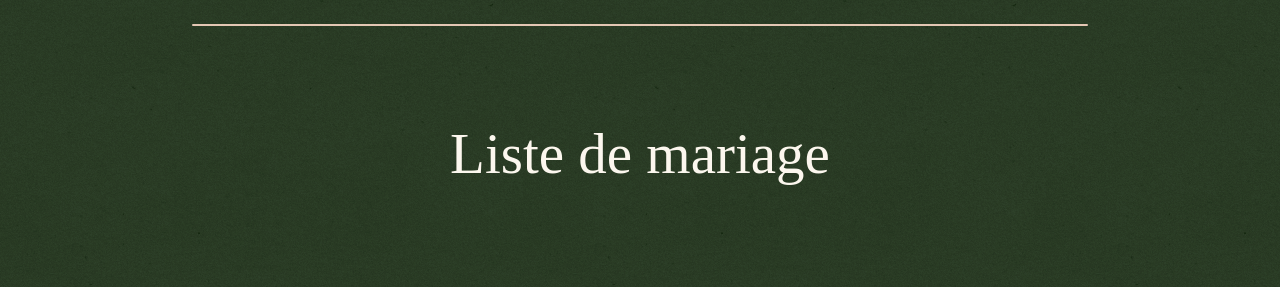
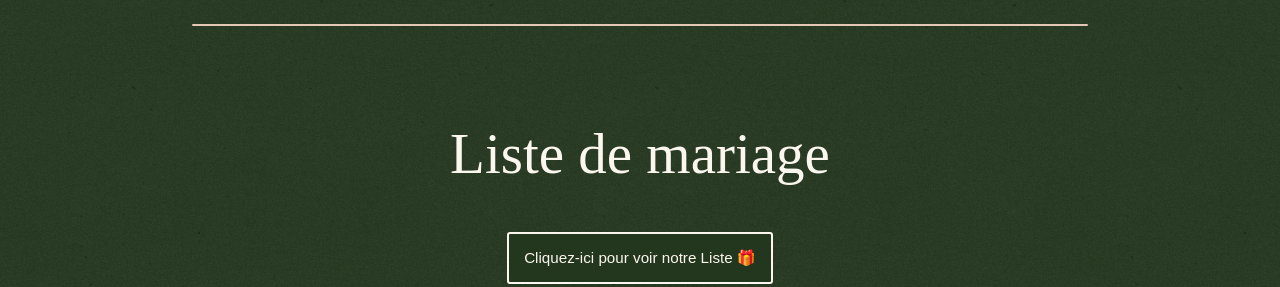
Before and after one commit to Ericgdf/wedding-website, a React (Vite) app: page / in a window 1280 px wide. Shown: the part 2700-2987 px from the top of the page. Built offline with nearby package versions, Linux system fonts and the light colour scheme; a web font is replaced by a local one.

Commit message:
final fix

```diff
--- a/src/assets/components/Gift_list_section.jsx
+++ b/src/assets/components/Gift_list_section.jsx
@@ -4,7 +4,7 @@ import './gift_list_section.css'
 const Gift_list_section = () => {
   return (
     <div className='gift_background'>
-        <h2 className='section_title' id='gift'>Liste de mariage</h2>
+        <h2 className='section_title gift' id='gift'>Liste de mariage</h2>
         <a href="https://www.milirose.com/liste-cadeaux-613037.html" target="_blank">
         <button>Cliquez-ici pour voir notre Liste 🎁</button>
         </a>
--- a/src/assets/components/gift_list_section.css
+++ b/src/assets/components/gift_list_section.css
@@ -3,6 +3,10 @@
     display: flex;
     flex-direction: column;
     align-items: center;
+}
+
+.gift{
+    padding-bottom: 0;
 }
 
 .gift_explanation{
```
